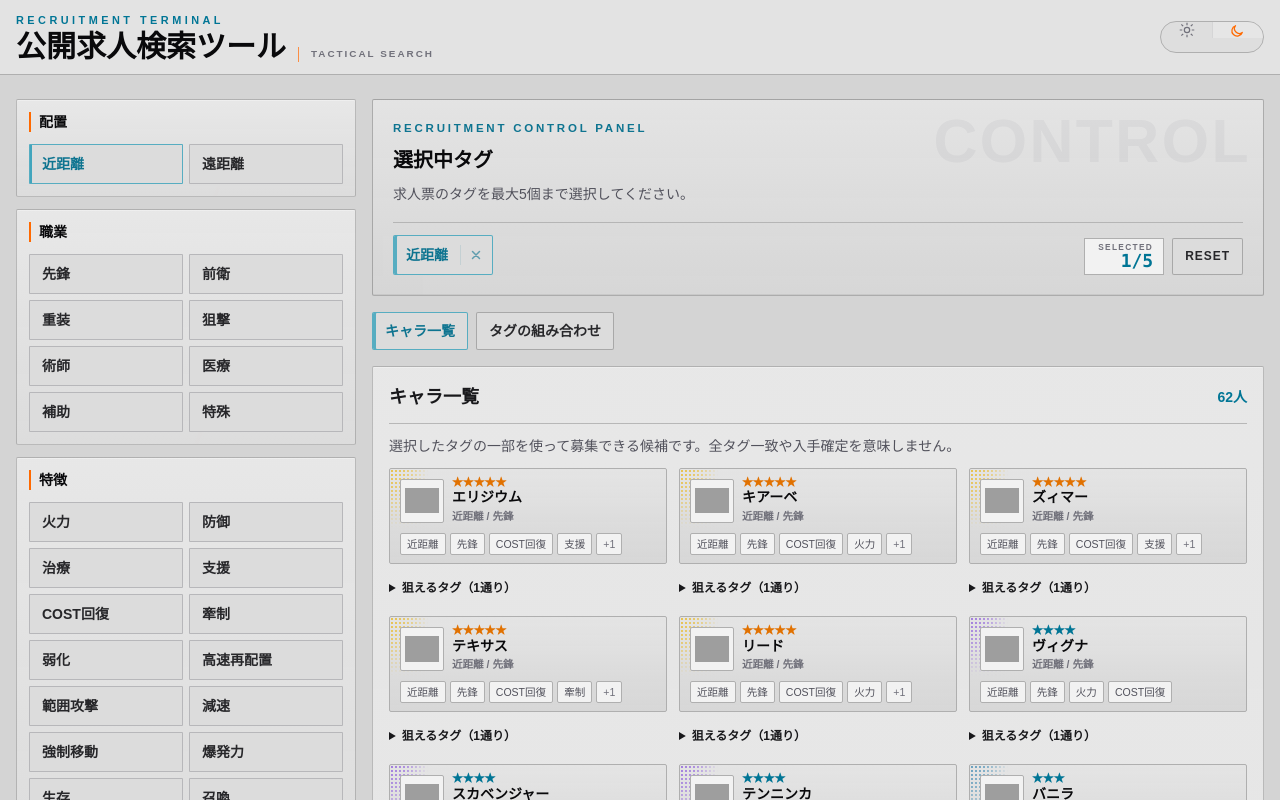
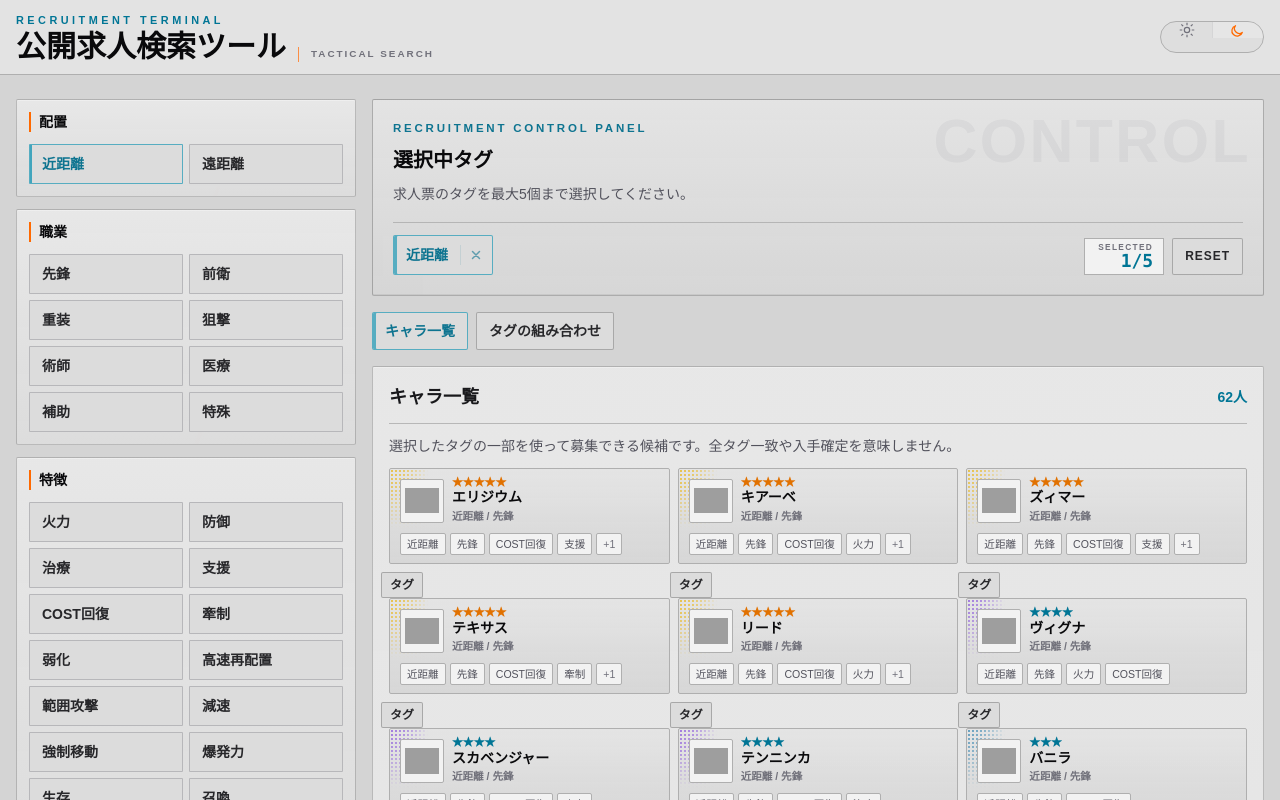
Before and after one commit to Assy0562/recruitment-terminal, a Next.js app: page / in a window 1280 px wide. Both pictures are taken after a click on the button "近距離". Shown: the top 800 px of the page. Built offline with nearby package versions, Linux system fonts and the light colour scheme; grey boxes are pictures that could not be loaded.

Commit message:
Compact candidate tag controls into card buttons

```diff
--- a/src/components/OperatorCandidates.tsx
+++ b/src/components/OperatorCandidates.tsx
@@ -1,3 +1,6 @@
+"use client";
+
+import { useState } from "react";
 import { getOperatorCandidates, getRarityLabel, type TagCombinationCandidate } from "@/lib/recruit";
 import { OperatorCard } from "./OperatorCard";
 
@@ -5,6 +8,7 @@ export function OperatorCandidates({ candidates, hasSelection }: {
   candidates: TagCombinationCandidate[];
   hasSelection: boolean;
 }) {
+  const [openOperatorId, setOpenOperatorId] = useState<string | null>(null);
   const entries = getOperatorCandidates(candidates);
   return (
     <section className="terminal-panel terminal-panel-plain p-3 sm:p-4">
@@ -16,13 +20,19 @@ export function OperatorCandidates({ candidates, hasSelection }: {
         {hasSelection ? "選択したタグの一部を使って募集できる候補です。全タグ一致や入手確定を意味しません。" : "手元の求人タグを選ぶと、募集できるキャラを重複なしで表示します。"}
       </p>
       {hasSelection && entries.length === 0 ? <p>候補がありません。タグを選び直してください。</p> : null}
-      <div className="grid gap-3 md:grid-cols-2 xl:grid-cols-3">
+      <div className="grid items-start gap-2 md:grid-cols-2 xl:grid-cols-3">
         {entries.map(({ operator, combinations }) => (
           <article key={operator.id} className="min-w-0">
-            <OperatorCard operator={operator} />
+            <div className="relative">
+              <OperatorCard operator={operator} reserveActionSpace />
+              <button type="button" className="terminal-button absolute right-2 top-2 px-2 py-1 text-xs font-semibold"
+                onClick={() => setOpenOperatorId(current => current === operator.id ? null : operator.id)}>
+                {openOperatorId === operator.id ? "閉じる" : "タグ"}
+              </button>
+            </div>
             {operator.rarity === 6 ? <p className="mt-1 text-xs font-bold text-orange-700 dark:text-orange-300">上級エリート必須</p> : null}
-            <details className="mt-2 text-xs">
-              <summary className="cursor-pointer py-2 font-semibold">狙えるタグ（{combinations.length}通り）</summary>
+            {openOperatorId === operator.id ? <div className="mt-2 border border-zinc-500/30 p-2 text-xs">
+              <p className="mb-2 font-semibold">狙えるタグ（{combinations.length}通り）</p>
               <ul className="space-y-2 border-l border-zinc-500/40 pl-2">
                 {combinations.map(combination => (
                   <li key={combination.id}>
@@ -31,7 +41,7 @@ export function OperatorCandidates({ candidates, hasSelection }: {
                   </li>
                 ))}
               </ul>
-            </details>
+            </div> : null}
           </article>
         ))}
       </div>
--- a/src/components/OperatorCard.tsx
+++ b/src/components/OperatorCard.tsx
@@ -5,6 +5,7 @@ import Link from "next/link";
 
 type OperatorCardProps = {
   operator: Operator;
+  reserveActionSpace?: boolean;
 };
 
 const rarityDotColor = {
@@ -16,7 +17,7 @@ const rarityDotColor = {
   6: "rgba(249, 115, 22, 0.9)"
 } satisfies Record<Operator["rarity"], string>;
 
-export function OperatorCard({ operator }: OperatorCardProps) {
+export function OperatorCard({ operator, reserveActionSpace = false }: OperatorCardProps) {
   const isHighRarity = operator.rarity >= 5;
   const visibleTags = operator.tags.slice(0, 4);
   const hiddenTagCount = operator.tags.length - visibleTags.length;
@@ -41,7 +42,7 @@ export function OperatorCard({ operator }: OperatorCardProps) {
         }}
       />
 
-      <div className="relative flex min-w-0 items-center gap-2">
+      <div className={`relative flex min-w-0 items-center gap-2 ${reserveActionSpace ? "pr-12" : ""}`}>
         <div className="flex min-w-0 items-center gap-2">
           <div className="relative h-11 w-11 shrink-0 overflow-hidden rounded-[2px] border border-[#afafaf] bg-[#f2f2f2] dark:border-zinc-700 dark:bg-zinc-900">
             <Image
```
Also changed, not shown: 1 other file (tests, documents, lock files or other folders).
